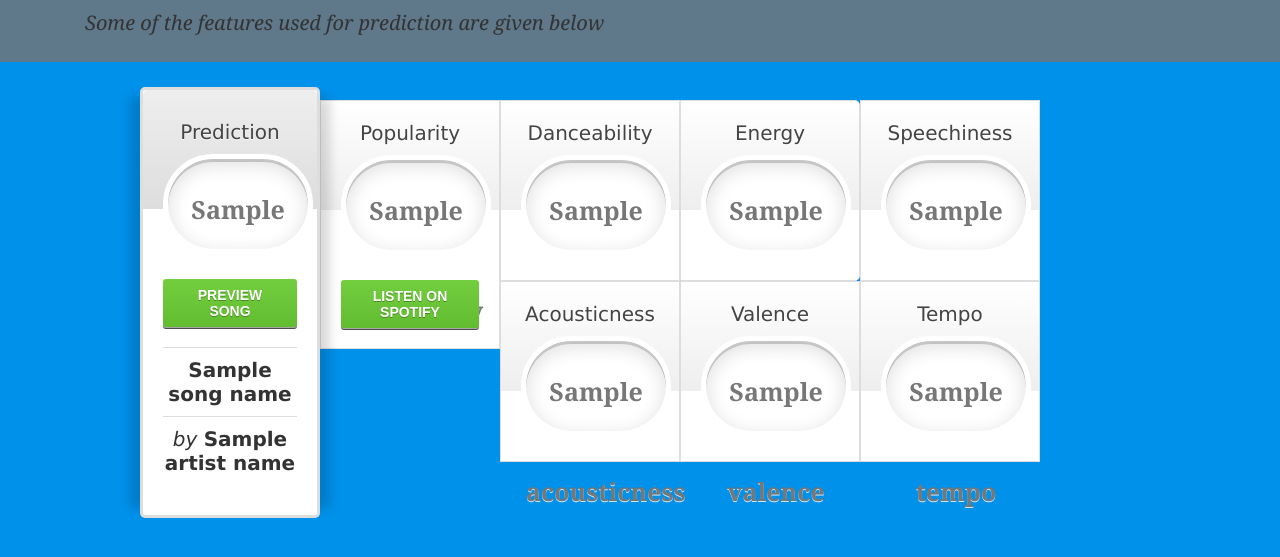
After one commit to sameshl/billboard-predictor, a Flask app: template templates/predict_copy.html in a window 1280 px wide. The commit adds this page. Shown: the top 557 px of the page. Run offline with Flask 2, Linux system fonts and the light colour scheme; the template is opened without the code that fills it: most values are stand-ins (such as "Sample title", 1, 10 or a date in 2020); parts of the project's set-up code (start-up, migrations or seed data) failed here and were passed over; some libraries are stand-ins or nearby versions.

Commit message:
Add info on predict.html

```diff
--- a/app.py
+++ b/app.py
@@ -4,9 +4,10 @@
 from Song import Song
 from forms import SongForm
 
-
-# TODO: add flask form instead of normal form
-#     func, distinct
+# TODO: * prettify the navbar for predict.html
+#       * look into image as background or any other possibility
+#       * add about page and write author info
+#       * add feedback form page and give link to it on predict.html
 # from sqlalchemy import create_engine, asc, desc, \
 # from sqlalchemy.orm import sessionmaker
 # from sqlalchemy.ext.serializer import loads, dumps
@@ -46,7 +47,8 @@
         choice = form.choice.data
         return redirect(url_for('predict', artist=artist, song=song,
                                 choice=choice))
-    return render_template('index_copy.html', form=form, legend='Predict Song!',
+    return render_template('index_copy.html', form=form,
+                           legend='Predict Song!',
                            title=' ')
 
 
@@ -61,22 +63,28 @@
 
     # Get data in format for machine learning model
     data = user_song.data
-
+    song_features = user_song.song_features
+    (song_name, artist_name, song_url, popularity, preview_url,
+     preview_img_urls) = user_song.extract_trackinfo()
+    print(song_url)
     # print(data)
     # print(data[0])
     with graph.as_default():
         # perform the prediction
-        # song_features = np.array(data.iloc[0])
-        # print(data)
-        # print(song_features)
         pred = model.predict(data)
+        pred = "{0:.3f}".format(pred[0][0] * 100)
         # Multipling pred by 100 to get %
-        pred = str(pred[0][0] * 100)
+        # pred = str(pred[0][0] * 100)
         # pred = pred * 100
         # print(pred)
-        return render_template('predict.html', song=song,
-                               artist=artist, pred=pred)
-    return render_template('predict.html', song=song, artist=artist, pred=pred)
+        return render_template('predict_copy.html',
+                               song_name=song_name,
+                               artist_name=artist_name,
+                               song_url=song_url,
+                               preview_img_urls=preview_img_urls,
+                               popularity=popularity, preview_url=preview_url,
+                               pred=pred, song_features=song_features,
+                               title='Prediction')
 
 
 if __name__ == '__main__':
--- a/static/main_copy.css
+++ b/static/main_copy.css
@@ -78,3 +78,18 @@
 .account-heading {
   font-size: 2.5rem;
 }
+/* this is a comment */
+/*  */
+/*  */
+/*  */
+
+.badge {
+  height: 100px;
+  width: 100px;
+  display: inline-block;
+  text-align: center;
+  vertical-align: middle;
+  border-radius: 50%;
+  background: yellow;
+}
+/* For predict.html */
--- /dev/null
+++ b/static/predict.css
@@ -0,0 +1,179 @@
+body{
+  background: #303030;
+}
+
+#pricing-table {
+	margin: 100px auto;
+	text-align: center;
+	width: 1000px; /* total computed width = 222 x 3 + 226 */
+}
+
+#pricing-table .plan {
+	font: 20px 'Lucida Sans', 'trebuchet MS', Arial, Helvetica;
+	text-shadow: 0 1px rgba(255,255,255,.8);
+	background: #fff;
+	border: 1px solid #ddd;
+	color: #333;
+	padding: 20px;
+	width: 180px; /* plan width = 180 + 20 + 20 + 1 + 1 = 222px */
+	float: left;
+	position: relative;
+}
+
+#pricing-table #most-popular {
+	z-index: 2;
+	top: -13px;
+	border-width: 3px;
+	padding: 30px 20px;
+	-moz-border-radius: 5px;
+	-webkit-border-radius: 5px;
+	border-radius: 5px;
+	-moz-box-shadow: 20px 0 10px -10px rgba(0, 0, 0, .15), -20px 0 10px -10px rgba(0, 0, 0, .15);
+	-webkit-box-shadow: 20px 0 10px -10px rgba(0, 0, 0, .15), -20px 0 10px -10px rgba(0, 0, 0, .15);
+	box-shadow: 20px 0 10px -10px rgba(0, 0, 0, .15), -20px 0 10px -10px rgba(0, 0, 0, .15);
+}
+
+#pricing-table .plan:nth-child(1) {
+	-moz-border-radius: 5px 0 0 5px;
+	-webkit-border-radius: 5px 0 0 5px;
+	border-radius: 5px 0 0 5px;
+}
+
+#pricing-table .plan:nth-child(4) {
+	-moz-border-radius: 0 5px 5px 0;
+	-webkit-border-radius: 0 5px 5px 0;
+	border-radius: 0 5px 5px 0;
+}
+
+/* --------------- */
+
+#pricing-table h3 {
+	font-size: 20px;
+	font-weight: normal;
+	padding: 20px;
+	margin: -20px -20px 50px -20px;
+	background-color: #eee;
+	background-image: -moz-linear-gradient(#fff,#eee);
+	background-image: -webkit-gradient(linear, left top, left bottom, from(#fff), to(#eee));
+	background-image: -webkit-linear-gradient(#fff, #eee);
+	background-image: -o-linear-gradient(#fff, #eee);
+	background-image: -ms-linear-gradient(#fff, #eee);
+	background-image: linear-gradient(#fff, #eee);
+}
+
+#pricing-table #most-popular h3 {
+	background-color: #ddd;
+	background-image: -moz-linear-gradient(#eee,#ddd);
+	background-image: -webkit-gradient(linear, left top, left bottom, from(#eee), to(#ddd));
+	background-image: -webkit-linear-gradient(#eee, #ddd);
+	background-image: -o-linear-gradient(#eee, #ddd);
+	background-image: -ms-linear-gradient(#eee, #ddd);
+	background-image: linear-gradient(#eee, #ddd);
+	margin-top: -30px;
+	padding-top: 30px;
+	-moz-border-radius: 5px 5px 0 0;
+	-webkit-border-radius: 5px 5px 0 0;
+	border-radius: 5px 5px 0 0;
+}
+
+#pricing-table .plan:nth-child(1) h3 {
+	-moz-border-radius: 5px 0 0 0;
+	-webkit-border-radius: 5px 0 0 0;
+	border-radius: 5px 0 0 0;
+}
+
+#pricing-table .plan:nth-child(4) h3 {
+	-moz-border-radius: 0 5px 0 0;
+	-webkit-border-radius: 0 5px 0 0;
+	border-radius: 0 5px 0 0;
+}
+
+#pricing-table h3 span {
+	display: block;
+	font: bold 25px/100px Georgia, Serif;
+	color: #777;
+	background: #fff;
+	border: 5px solid #fff;
+	height: 100px;
+	width: 150px;
+	margin: 10px auto -65px;
+	-moz-border-radius: 100px;
+	-webkit-border-radius: 100px;
+	border-radius: 100px;
+	-moz-box-shadow: 0 5px 20px #ddd inset, 0 3px 0 #999 inset;
+	-webkit-box-shadow: 0 5px 20px #ddd inset, 0 3px 0 #999 inset;
+	box-shadow: 0 5px 20px #ddd inset, 0 3px 0 #999 inset;
+}
+
+/* --------------- */
+
+#pricing-table ul {
+	margin: 20px 0 0 0;
+	padding: 0;
+	list-style: none;
+}
+
+#pricing-table li {
+	border-top: 1px solid #ddd;
+	padding: 10px 0;
+}
+
+/* --------------- */
+
+#pricing-table .signup {
+	position: relative;
+	padding: 8px 20px;
+	margin: 20px 0 0 0;
+	color: #fff;
+	font: bold 14px Arial, Helvetica;
+	text-transform: uppercase;
+	text-decoration: none;
+	display: inline-block;
+	background-color: #72ce3f;
+	background-image: -moz-linear-gradient(#72ce3f, #62bc30);
+	background-image: -webkit-gradient(linear, left top, left bottom, from(#72ce3f), to(#62bc30));
+	background-image: -webkit-linear-gradient(#72ce3f, #62bc30);
+	background-image: -o-linear-gradient(#72ce3f, #62bc30);
+	background-image: -ms-linear-gradient(#72ce3f, #62bc30);
+	background-image: linear-gradient(#72ce3f, #62bc30);
+	-moz-border-radius: 3px;
+	-webkit-border-radius: 3px;
+	border-radius: 3px;
+	text-shadow: 0 1px 0 rgba(0,0,0,.3);
+	-moz-box-shadow: 0 1px 0 rgba(255, 255, 255, .5), 0 2px 0 rgba(0, 0, 0, .7);
+	-webkit-box-shadow: 0 1px 0 rgba(255, 255, 255, .5), 0 2px 0 rgba(0, 0, 0, .7);
+	box-shadow: 0 1px 0 rgba(255, 255, 255, .5), 0 2px 0 rgba(0, 0, 0, .7);
+}
+
+#pricing-table .signup:hover {
+	background-color: #62bc30;
+	background-image: -moz-linear-gradient(#62bc30, #72ce3f);
+	background-image: -webkit-gradient(linear, left top, left bottom, from(#62bc30), to(#72ce3f));
+	background-image: -webkit-linear-gradient(#62bc30, #72ce3f);
+	background-image: -o-linear-gradient(#62bc30, #72ce3f);
+	background-image: -ms-linear-gradient(#62bc30, #72ce3f);
+	background-image: linear-gradient(#62bc30, #72ce3f);
+}
+
+#pricing-table .signup:active, #pricing-table .signup:focus {
+	background: #62bc30;
+	top: 2px;
+	-moz-box-shadow: 0 0 3px rgba(0, 0, 0, .7) inset;
+	-webkit-box-shadow: 0 0 3px rgba(0, 0, 0, .7) inset;
+	box-shadow: 0 0 3px rgba(0, 0, 0, .7) inset;
+}
+
+/* --------------- */
+
+.clear:before, .clear:after {
+  content:"";
+  display:table
+}
+
+.clear:after {
+  clear:both
+}
+
+.clear {
+  zoom:1
+}
--- a/templates/layout.html
+++ b/templates/layout.html
@@ -10,7 +10,7 @@
     <link rel="stylesheet" type='text/css' href="{{ url_for('static',filename='main_copy.css') }}">
     <meta charset="utf-8">
     {% if title %}
-        <title>Predict Your Beat {{title}}</title>
+        <title> {{title}} Predict Your Beat</title>
     {% else %}
         <title>Something Went Wrong!</title>
     {% endif %}
--- /dev/null
+++ b/templates/predict_copy.html
@@ -0,0 +1,60 @@
+<!DOCTYPE html>
+<!DOCTYPE html>
+<html lang="en" dir="ltr">
+  <head>
+        <!-- Required meta tags -->
+    <meta charset="utf-8">
+    <meta name="viewport" content="width=device-width, initial-scale=1, shrink-to-fit=no">
+
+<link rel="stylesheet" type='text/css' href="{{ url_for('static',filename='predict.css') }}">
+<link rel="stylesheet" href="https://stackpath.bootstrapcdn.com/bootstrap/4.3.1/css/bootstrap.min.css" integrity="sha384-ggOyR0iXCbMQv3Xipma34MD+dH/1fQ784/j6cY/iJTQUOhcWr7x9JvoRxT2MZw1T" crossorigin="anonymous">
+<link rel="stylesheet" type='text/css' href="{{ url_for('static',filename='main_copy.css') }}">
+
+
+<body>
+      <header class="site-header">
+    <nav class="navbar navbar-expand-md navbar-dark bg-steel fixed-top">
+      <div class="container">
+        <p style = "font-family:georgia,garamond,serif;font-size:20px;font-style:oblique;">Some of the features used for prediction are given below</p>
+        <!-- Navbar Right Side -->
+        <div class="navbar-nav">
+          {% if title == 'Prediction' %}
+          <a class="nav-item nav-link" href="/">Wanna try again?</a>
+          {% endif %}
+        </div>
+        </div>
+      </div>
+    </nav>
+  </header>
+  <div id="pricing-table" class="clear">
+      <div class="plan" id="most-popular">
+          <h3>Prediction<span>{{ pred }}%</span></h3>
+          <a class="signup" href="{{ preview_url }}" target="_blank">Preview Song</a>
+          <ul>
+              <li><b>{{ song_name }}</b></li>
+              <li><i>by </i><b>{{ artist_name }}</b></li>
+          </ul>
+      </div>
+    <div class="plan">
+        <h3>Popularity<span>{{ popularity }}</span></h3>
+        <a class="signup" href="{{ song_url }}" target="_blank">Listen on Spotify</a>
+    </div>
+    <div class="plan">
+        <h3>Danceability<span>{{ song_features['danceability'] }}</span></h3>
+    </div>
+    <div class="plan">
+        <h3>Energy<span>{{ song_features['energy'] }}</span></h3>
+    </div>
+    <div class="plan">
+        <h3>Speechiness<span>{{ song_features['speechiness'] }}</span></h3>
+    </div>
+    <div class="plan">
+        <h3>Acousticness<span>{{ song_features['acousticness'] }}</span></h3>
+    </div>
+    <div class="plan">
+        <h3>Valence<span>{{ song_features['valence'] }}</span></h3>
+    </div>
+    <div class="plan">
+        <h3>Tempo<span>{{ song_features['tempo'] }}</span></h3>
+    </div>
+</div>
```
Also changed, not shown: Song.py (+9 -4 lines), templates/predict.html (+6 -9 lines).
